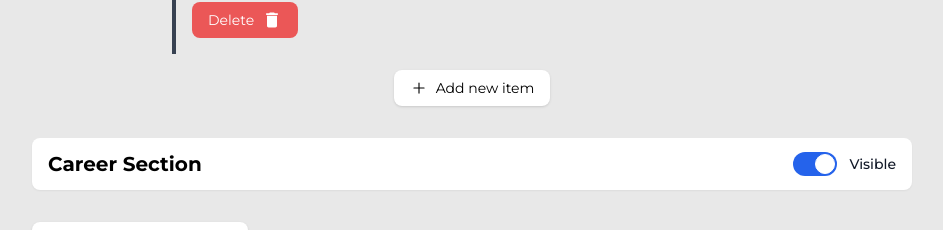
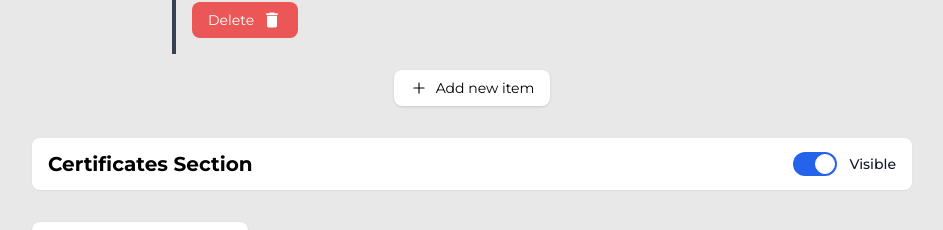
Before and after one commit to marionikolov17/Portfolio-Builder, a React (Vite) app in the folder client/: page / in a window 1280 px wide. Shown: the part 4624-4854 px from the top of the page, without its empty margins (328-1271 px from the left). Built offline with nearby package versions, Linux system fonts and the light colour scheme.

Commit message:
Update CertificatesSectionStandard.jsx

```diff
--- a/client/src/features/themes/standart/components/CertificatesSectionStandard/CertificatesSectionStandard.jsx
+++ b/client/src/features/themes/standart/components/CertificatesSectionStandard/CertificatesSectionStandard.jsx
@@ -7,7 +7,7 @@ export default function CertificatesSectionStandard() {
       {/* Certificates Section Header */}
       <div className="w-full flex items-center bg-white rounded-lg mt-8 shadow-sm z-20">
         <div className="grow flex justify-start px-4 py-3">
-          <h2 className="sm:text-xl font-bold">Career Section</h2>
+          <h2 className="sm:text-xl font-bold">Certificates Section</h2>
         </div>
         <div className="grow flex justify-end px-4 py-3">
           <label className="inline-flex items-center cursor-pointer">
```
